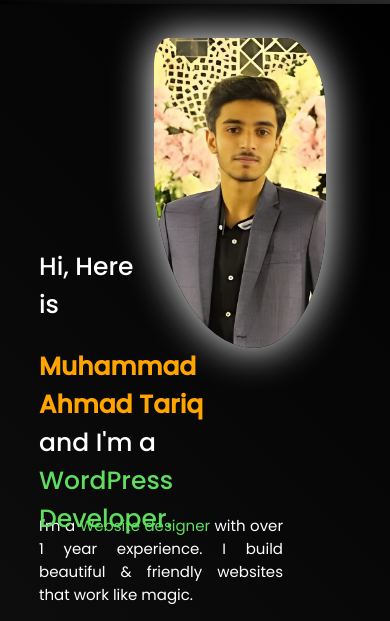
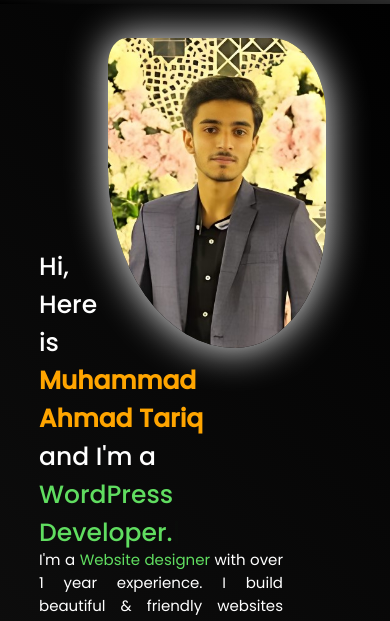
Before and after one commit to ahmad4528/portfolio, a plain HTML site: page index.html in a window 390 px wide. Shown: the part 77-698 px from the top of the page. Drawn offline with nearby package versions, Linux system fonts and the light colour scheme.

Commit message:
Add files via upload

```diff
--- a/responsive.css
+++ b/responsive.css
@@ -26,13 +26,13 @@
   }
   .home-info p {
     font-size: 15px;
-    margin-top: 70px;
+    margin-top: 90px;
     text-align: justify;
   }
   .home-picture {
     margin-top: 40px;
     float: right;
-    width: 55%;
+    width: 70%;
     height: 40%;
     margin-right: 25px;
     animation: slideTop 1s ease forwards;
```
